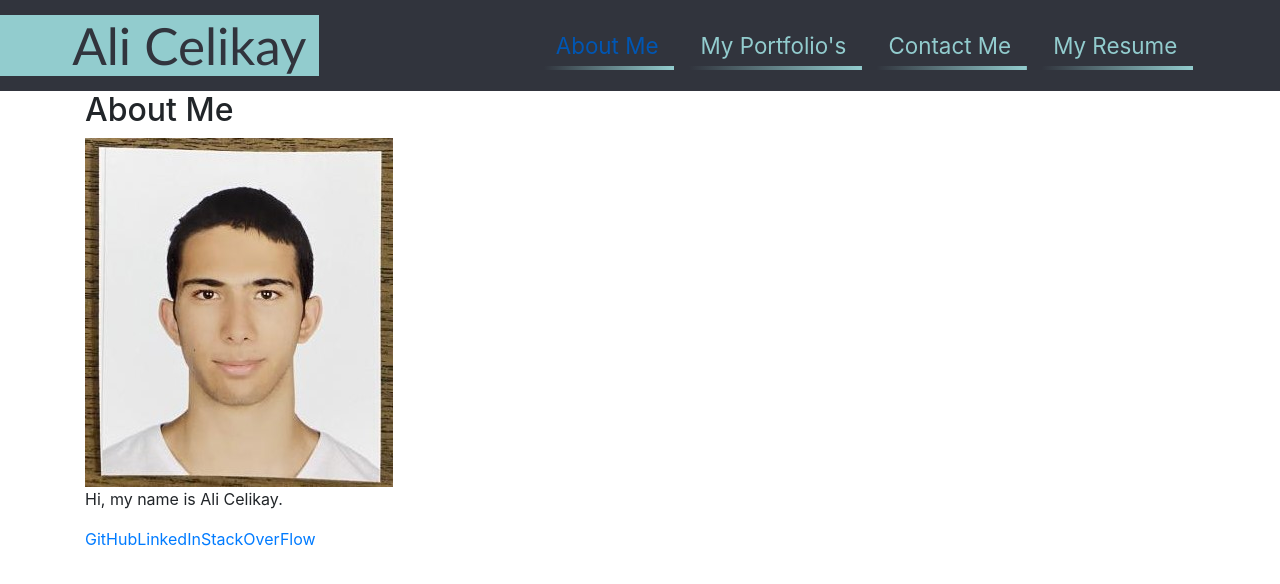
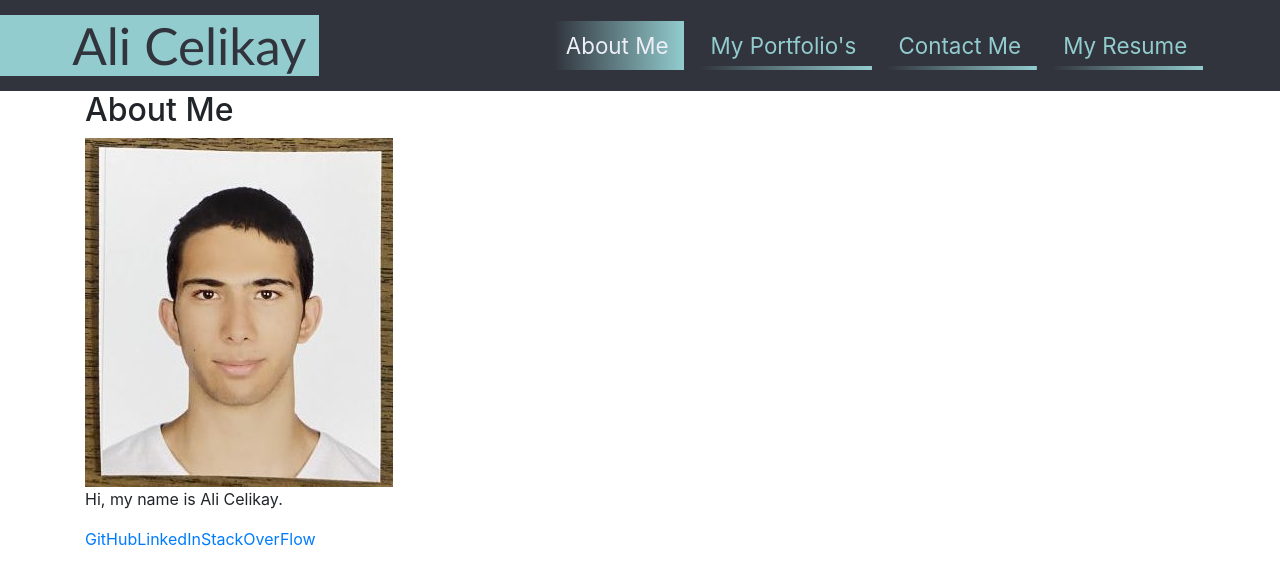
Before and after one commit to AliCelikay/20-ali-React-Portfolio, a React (Create React App) app: page / in a window 1280 px wide. In both pictures the pointer is over the link "About Me". Shown: the top 584 px of the page. Built offline with nearby package versions, Linux system fonts and the light colour scheme.

Commit message:
Nav css complete

```diff
--- a/src/css/navbar.css
+++ b/src/css/navbar.css
@@ -18,3 +18,12 @@ nav a {
     transition: all 0.25s ease-in;
     font-size: 1.4rem;
 }
+
+nav a:hover {
+    background-size: 100% 100%;
+    color: rgba(238, 238, 247, 1);
+}
+
+nav a:last-child {
+    margin-right: 0;
+}
```
